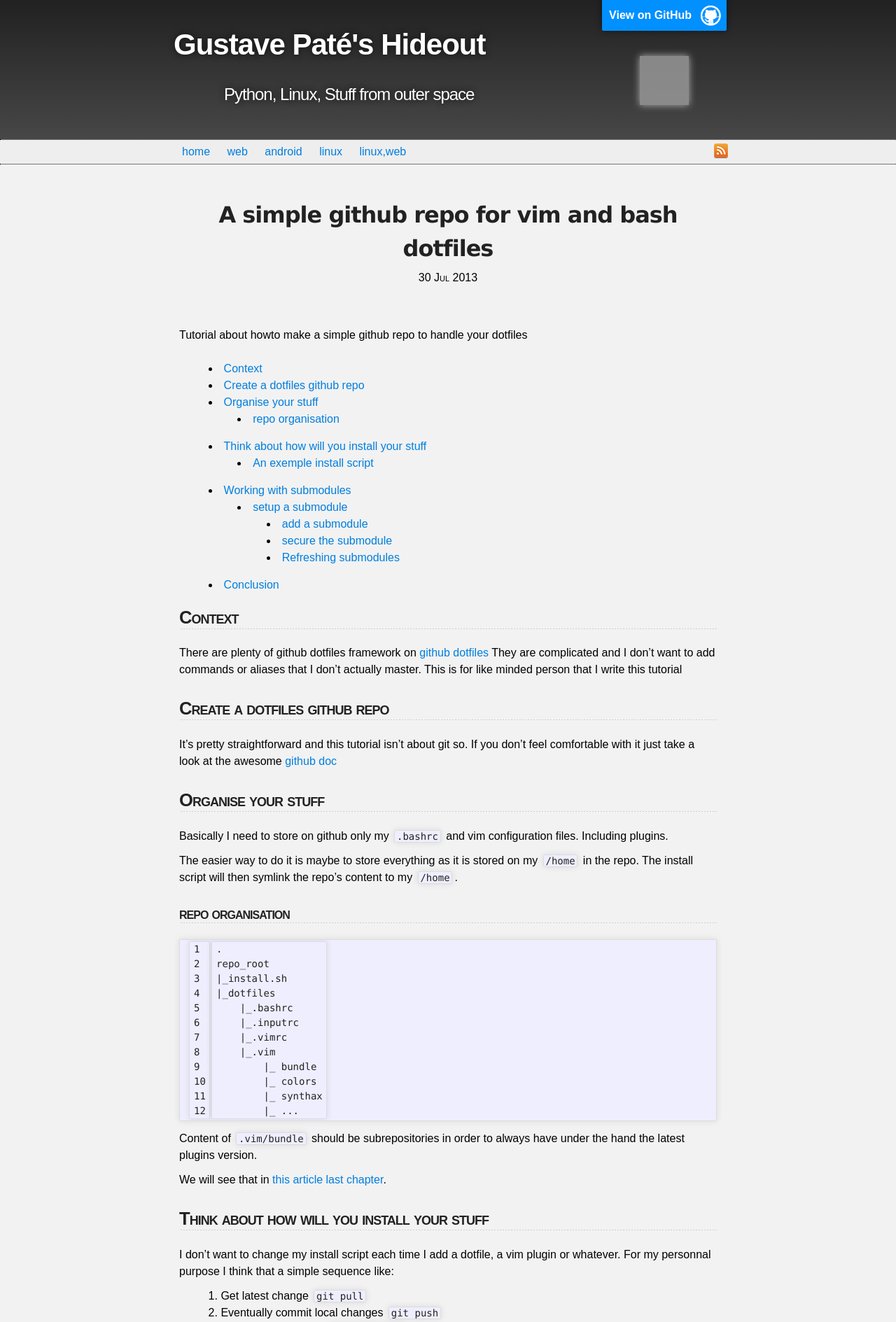
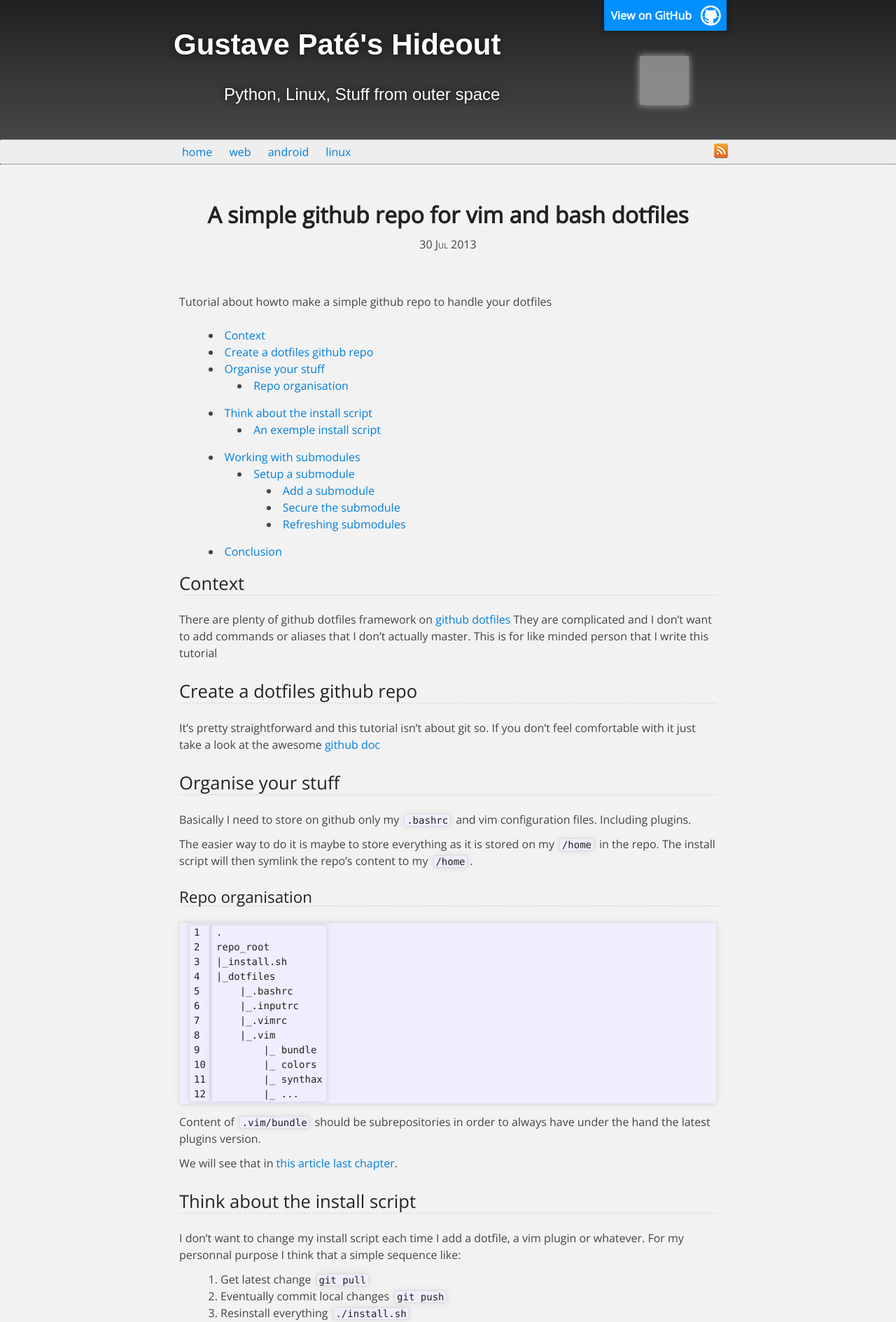
Before and after one commit to GustavePate/gustavepate.github.io, a Jekyll site: the page built from _posts/2013-07-30-simple-vim-bash-dotfile-github.md, in a window 1280 px wide. Shown: the top 1889 px of the page at 70% size. Built offline with Jekyll 4.4.1, drawn with Linux system fonts in a browser that asks for light colours; some web fonts are replaced; comment, search, counter and statistics services are not loaded; some of the changed text lies outside the part shown; grey boxes are pictures that could not be loaded.

```diff
--- a/_includes/head.html
+++ b/_includes/head.html
@@ -38,6 +38,8 @@
 
 <!-- webfonts -->
 <link href='http://fonts.googleapis.com/css?family=Cagliostro' rel='stylesheet' type="text/css"/>
+<link href='http://fonts.googleapis.com/css?family=Open+Sans:400,300' rel='stylesheet'
+type='text/css'/>
 
 <!-- twitter card -->
 
--- a/_posts/2013-07-30-simple-vim-bash-dotfile-github.md
+++ b/_posts/2013-07-30-simple-vim-bash-dotfile-github.md
@@ -3,7 +3,7 @@ layout: post
 title:  "A simple github repo for vim and bash dotfiles"
 date:   2013-07-30 19:55:05
 description: "Tutorial about howto make a simple github repo to handle your dotfiles"
-categories: linux,web
+categories: ['linux','web']
 image: false
 article: yes
 tags: ['github', 'bash','vim','dotfiles']
@@ -32,7 +32,7 @@ Including plugins.
 The easier way to do it is maybe to store everything as it is stored on my `/home` in the repo.
 The install script will then symlink the repo's content to my `/home`.
 
-## repo organisation
+## Repo organisation
 
 {% highlight text linenos=table %}.
 repo_root
@@ -53,7 +53,7 @@ latest plugins version.
 
 We will see that in [this article last chapter](#working_with_submodules).
 
-# Think about how will you install your stuff
+# Think about the install script
 
 I don't want to change my install script each time I add a dotfile, a vim plugin or whatever.
 For my personnal purpose I think that a simple sequence like:
@@ -163,9 +163,9 @@ Let's I wan't to automatically keep my vim plugins up-to-date.
 I can use [submodule][git_submodules] or [subtree][git_subtree].
 Submodules is the common way to go so I won't go in details of using subtree.
 
-## setup a submodule
+## Setup a submodule
 
-### add a submodule
+### Add a submodule
 
 First add a submodule to your git repo:
 
@@ -189,7 +189,7 @@ $ git status
 
 Notice how the change log only show you the directory of the submodule without all its content.
 
-### secure the submodule
+### Secure the submodule
 
 Notice the `.gitmodule` file.
 Let's take a look.
--- a/css/main.css
+++ b/css/main.css
@@ -27,8 +27,8 @@ time, mark, audio, video {
   border: 0;
   font: inherit;
   vertical-align: baseline;
-  font-family:  Arial, sans-serif;
-  font-weight: 400;
+  font-family:  'Open Sans', sans-serif;
+  color: #444444;
 }
 
 /* HTML5 display-role reset for older browsers */
@@ -43,10 +43,6 @@ footer, header, hgroup, menu, nav, section {
 }
 
 html, body { height: 100%; }
-
-
-h1, h2, h3, h4, h5, h6 {
-  font-size: 100%; }
 
 p {
 }
@@ -63,18 +59,15 @@ blockquote, q {
 /* default ******************************************************/
 
 h1, h2, h3, h4, h5, h6 {
+  font-size: 100%;
   margin: 0.5em 0;
-  font-weight: 700;
+  font-weight: 400;
   color:#222222;
-  /*font-family: 'Lucida Grande', 'Calibri', Helvetica, Arial, sans-serif;*/
-  font-family: 'Cagliostro', Arial, sans-serif;
-  letter-spacing: -1px;
 }
 
 h1 {
   padding-bottom: 10px;
   font-size: 36px;
-  font-weight: 700;
 }
 
 h2 {
@@ -194,7 +187,6 @@ body {
   /* todo: must be the same as content background !!!! */
   background: #f2f2f2;
   font-size: 16px;
-  font-family: 'Myriad Pro', Calibri, Helvetica, Arial, sans-serif;
   line-height: 1.5;
   -webkit-font-smoothing: antialiased;
 }
@@ -461,31 +453,26 @@ Full-Width Styles
 #main_content h1 {
   padding-bottom: 0.3em;
   font-size: 1.6em;
-  font-weight: 700;
   background: url('../ressources/images/bg_hr.png') repeat-x bottom;
-  font-variant: small-caps;
 }
 
 #main_content h2 {
   padding-bottom: 0.3em;
   font-size: 1.4em;
   background: url('../ressources/images/bg_hr.png') repeat-x bottom;
-  font-variant: small-caps;
 }
 
 #main_content h3 {
   padding-bottom: 0.3em;
   font-size: 1.2em;
   background: url('../ressources/images/bg_hr.png') repeat-x bottom;
-  font-variant: small-caps;
-  letter-spacing: 1px;
 }
 
 #main_content h4 {
   padding-bottom: 0.3em;
   font-size: 0.8em;
   background: url('../ressources/images/bg_hr.png') repeat-x bottom;
-  font-variant: small-caps;
+  /*font-variant: small-caps;*/
 }
 
 /********* gocol *********/
@@ -635,13 +622,13 @@ ul.posts span {
 
 /* post title */
 #post_header > h1{
+    font-family:  'Open Sans', sans-serif;
     font-size: 2em;
     margin: 0em 0em 0em 0em;
     padding: 0em 0em 0.2em 0em;
     font-style: normal;
     font-weight: 700;
     color:#222222;
-    font-family: 'Lucida Grande', 'Calibri', Helvetica, Arial, sans-serif;
     font-variant: normal;
     background: none;
     text-align: center;
```
Also changed, not shown: _posts/2013-07-31-android-as-an-ide.md (renamed from _drafts/2013-07-31-android-as-an-ide.md, +60 -24 lines).
